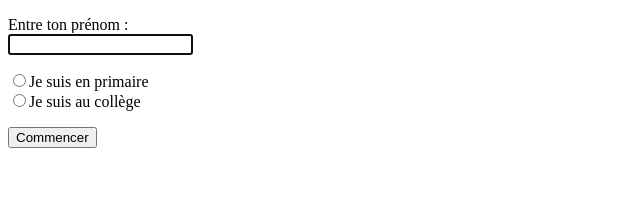
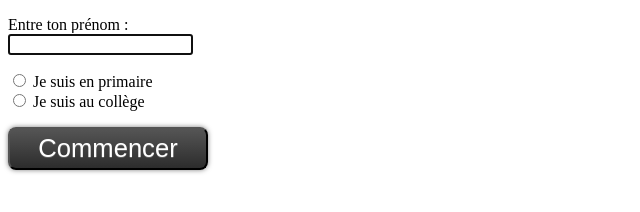
Before and after one commit to cGuille/mif22-eiah, a plain HTML site: page index.html in a window 1280 px wide. Shown: the whole page, without its empty margins (0-640 px from the left). Drawn offline with Linux system fonts and the light colour scheme.

Commit message:
css first draft

```diff
--- /dev/null
+++ b/css/style.css
@@ -0,0 +1,45 @@
+/* Fichier CSS */
+
+.btn{
+     font-family: Arial,sans-serif;
+     font-size: 1.6em;
+     width: 200px;
+     height: 43px;
+     /*padding-top: 0px;*/
+     text-align: center;
+     color: #fff;
+     background: #444;
+     background: -webkit-linear-gradient( #555, #2C2C2C);
+     background:    -moz-linear-gradient( #555, #2C2C2C);
+     background:     -ms-linear-gradient( #555, #2C2C2C);
+     background:      -o-linear-gradient( #555, #2C2C2C);
+     background:         linear-gradient( #555, #2C2C2C);
+     border-radius: 8px;
+     text-shadow: 0px 1px 0px rgba( 255, 255, 255, 0.2);
+     box-shadow: 0 0 5px rgba( 0, 0, 0, 0.5), 0 -1px 0 rgba( 255, 255, 255, 0.4);
+}
+
+.btn:hover{
+     color: #C0C0C0;
+     background: #555;
+     background: -webkit-linear-gradient( #777, #333);
+     background:    -moz-linear-gradient( #777, #333);
+     background:     -ms-linear-gradient( #777, #333);
+     background:      -o-linear-gradient( #777, #333);
+     background:         linear-gradient( #777, #333);
+}
+
+.identification{
+     margin:0 0 0 0;
+
+}
+
+/* note pour moi même :
+* 	- identification :
+* 	beau + centrage + cool
+* 	- choix du theme :
+* 	img ??
+* 	- cours + exos :
+* 	beeeeaaaauuuuuuuu
+*	[...]
+*/
--- a/index.html
+++ b/index.html
@@ -2,6 +2,7 @@
 <html lang="en">
     <head>
         <meta charset="utf-8">
+      	<link rel="stylesheet" type="text/css" href="css/style.css">
         <title></title>
         <script src="lib/underscore-dev.js"></script>
         <!--<script src="lib/underscore-bin.js"></script>-->
@@ -12,6 +13,8 @@
         <script src="src/main.js"></script>
     </head>
     <body>
+    <!-- section d'identification -->
+	<section class="identification">
 	<!-- Formulaire d'identification de l'apprenant -->
 	    	<form>
 			<p>
@@ -19,12 +22,14 @@
 		    		<input type="text" name="firstname" id="firstname"/>
 			</p>
 			<p>
-			<input type="radio" name="level" id="primaire" value="primaire" /><label for="primaire">Je suis en primaire</label><br/>
-	    		<input type="radio" name="level" id="college" value="college" /><label for="college">Je suis au collège</label>
+				<input type="radio" name="level" id="primaire" value="primaire" /> <label for="primaire">Je suis en primaire</label><br/>
+		    		<input type="radio" name="level" id="college" value="college" /> <label for="college">Je suis au collège</label>
 			</p>
 
-    		<input type="submit" value="Commencer" />
+	    		<input type="submit" value="Commencer" class="btn"/>
 	    	</form>
 	<!-- fin du formulaire -->
+	</section>
+
     </body>
 </html>
```
Lines whose indentation alone changed are shown as unchanged.
